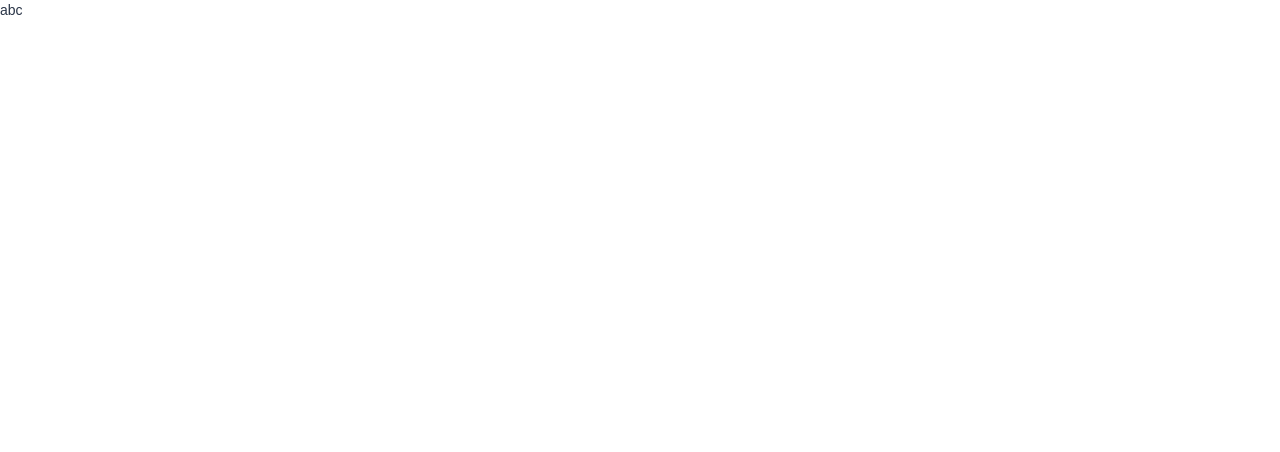
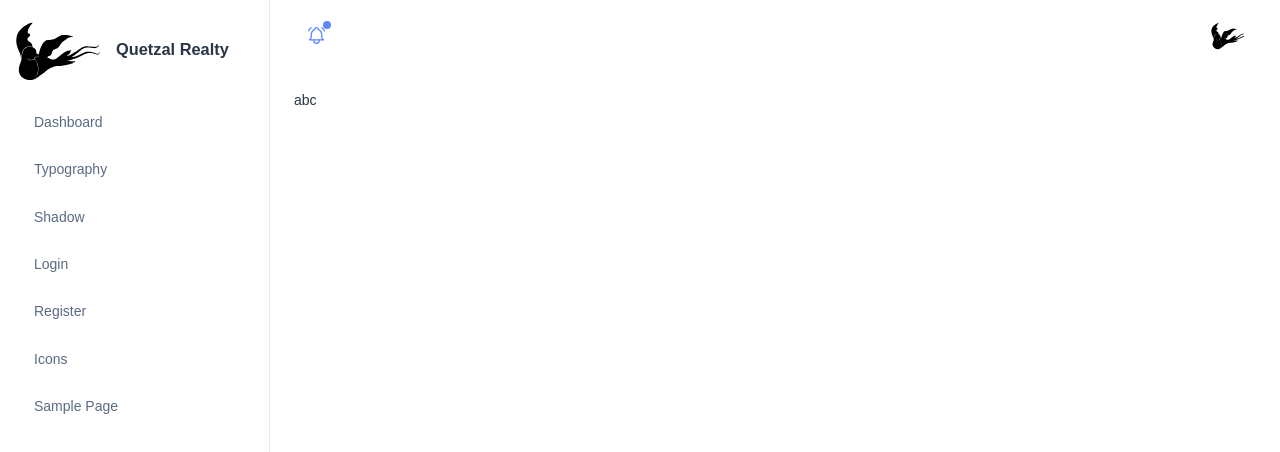
Before and after one commit to liangpeter08/quetzalRealty, a Next.js app in the folder studio/: page /test in a window 1280 px wide. Shown: the top 452 px of the page. Built offline with nearby package versions, Linux system fonts and the light colour scheme.

Commit message:
working well

```diff
--- a/studio/src/app/layout.tsx
+++ b/studio/src/app/layout.tsx
@@ -4,6 +4,7 @@ import React from "react";
 import Providers from "@/utils/provider";
 import { ThemeProvider, CssBaseline } from "@mui/material";
 import { baselightTheme } from "../theme/DefaultColors";
+import { FullLayout } from '@/components/fullLayout/FullLayout';
 // export const metadata = {
 //   title: 'QuetzalRealty',
 //   description: '',
@@ -22,7 +23,9 @@ export default function RootLayout({
         <CssBaseline />
         <body>
           <Providers>
+            <FullLayout>
               {children}
+            </FullLayout>
           </Providers>
         </body>
       </ThemeProvider>
--- a/studio/src/app/project/[id]/inventory/setup/SetupMain.tsx
+++ b/studio/src/app/project/[id]/inventory/setup/SetupMain.tsx
@@ -8,7 +8,7 @@ import { FullLayout } from '@/components/fullLayout/FullLayout';
 import { getInventory } from "../../../../../sharedApi/strapi/getInventory";
 import Stack from "@mui/material/Stack";
 import SuiteCard from "./components/SuiteCard";
-import { Button, Typography, Grid } from "@mui/material";
+import { Button, Typography, Grid, Box, Paper } from "@mui/material";
 import NewSuiteModal from "./components/NewSuiteModal/NewSuiteModal";
 
 
@@ -24,11 +24,11 @@ export default function Project() {
   };
 
   return (
-    <FullLayout>
-      <NewSuiteModal open={newSuite} selectedValue="" onClose={() => newSuiteHandler()}/>
+    <>
+      <NewSuiteModal open={newSuite} selectedValue="" onClose={() => newSuiteHandler()} />
       <PageContainer title="Projects" description="projects">
-      <Grid container spacing={2}>
-      <Grid item xs={9}>
+        <Grid container spacing={2} justifyContent='center' alignContent='center'>
+          <Grid item xs={10}>
             <Typography gutterBottom variant="h2" component="div">
               Inventory
             </Typography>
@@ -38,12 +38,15 @@ export default function Project() {
           </Grid>
         </Grid>
         {/* <DashboardCard title="Inventory"> */}
-
-      <Stack spacing={{ xs: 1, sm: 2 }} direction="row" useFlexGap flexWrap="wrap">
+        <Paper elevation={12}>
+          <Box sx={{ m: 4, p: 4 }}>
+            <Stack spacing={{ xs: 1, sm: 2 }} direction="row" useFlexGap flexWrap="wrap" justifyContent="center">
               {new Array(20).fill(0).map((_, i) => <SuiteCard key={i} />)}
             </Stack>
+          </Box>
+        </Paper>
         {/* </DashboardCard> */}
       </PageContainer>
-   </FullLayout>
+    </>
   );
 }
--- a/studio/src/components/fullLayout/FullLayout.tsx
+++ b/studio/src/components/fullLayout/FullLayout.tsx
@@ -32,18 +32,19 @@ export const FullLayout = ({ children, showSidebar = true }: any) => {
     >
       {
         showSidebar &&
-      <Sidebar isSidebarOpen={isSidebarOpen}
-        isMobileSidebarOpen={isMobileSidebarOpen}
-        onSidebarClose={() => setMobileSidebarOpen(false)} />
+        <Sidebar isSidebarOpen={isSidebarOpen}
+          isMobileSidebarOpen={isMobileSidebarOpen}
+          onSidebarClose={() => setMobileSidebarOpen(false)} />
       }
       <PageWrapper
         className="page-wrapper"
       >
-        <Header showSidebar={showSidebar} toggleSidebar={() => setSidebarOpen(!isSidebarOpen)} toggleMobileSidebar={() => setMobileSidebarOpen(true)}  />
+        <Header showSidebar={showSidebar} toggleSidebar={() => setSidebarOpen(!isSidebarOpen)} toggleMobileSidebar={() => setMobileSidebarOpen(true)} />
         <Container sx={{
           paddingTop: "20px",
-          maxWidth: '1200px',
+          maxWidth: '2000px'
         }}
+          maxWidth={false}
         >
           <Box sx={{ minHeight: 'calc(100vh - 170px)' }}>
             {children}
```
Lines whose indentation alone changed are shown as unchanged.
